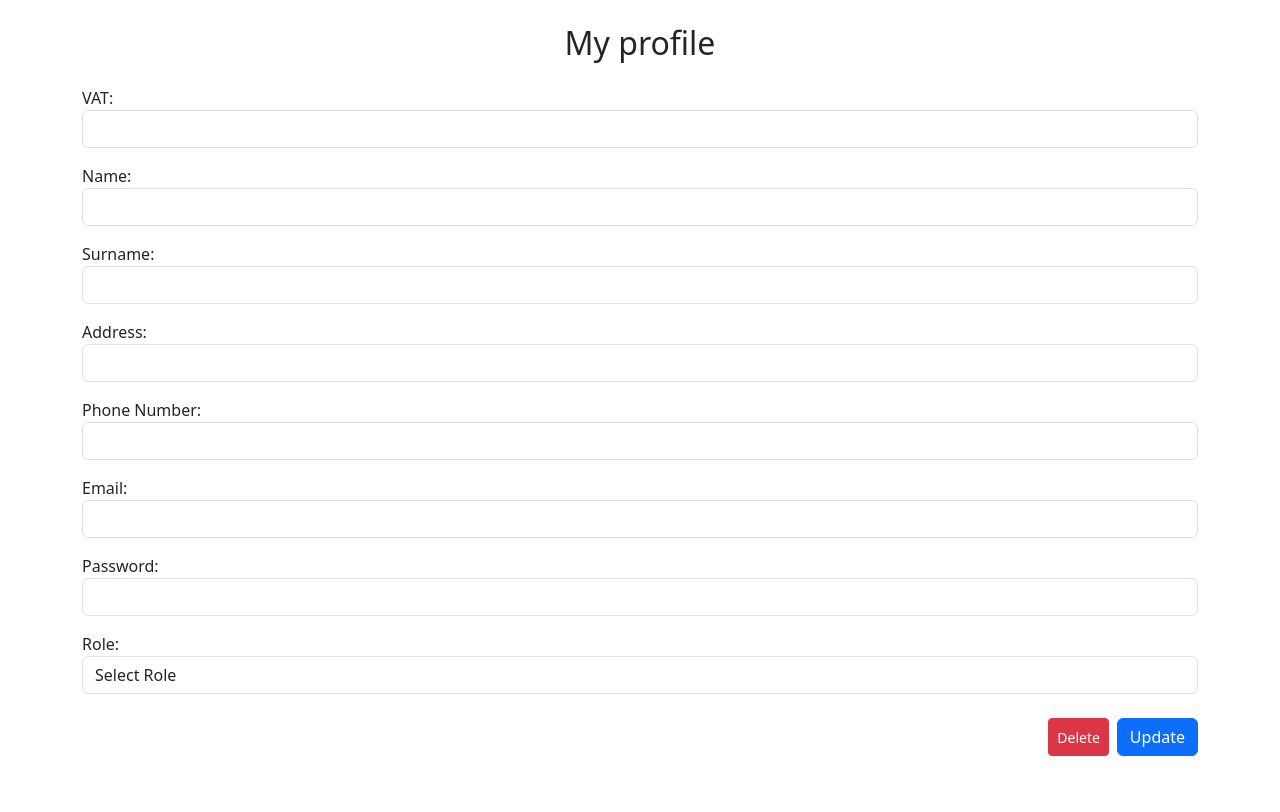
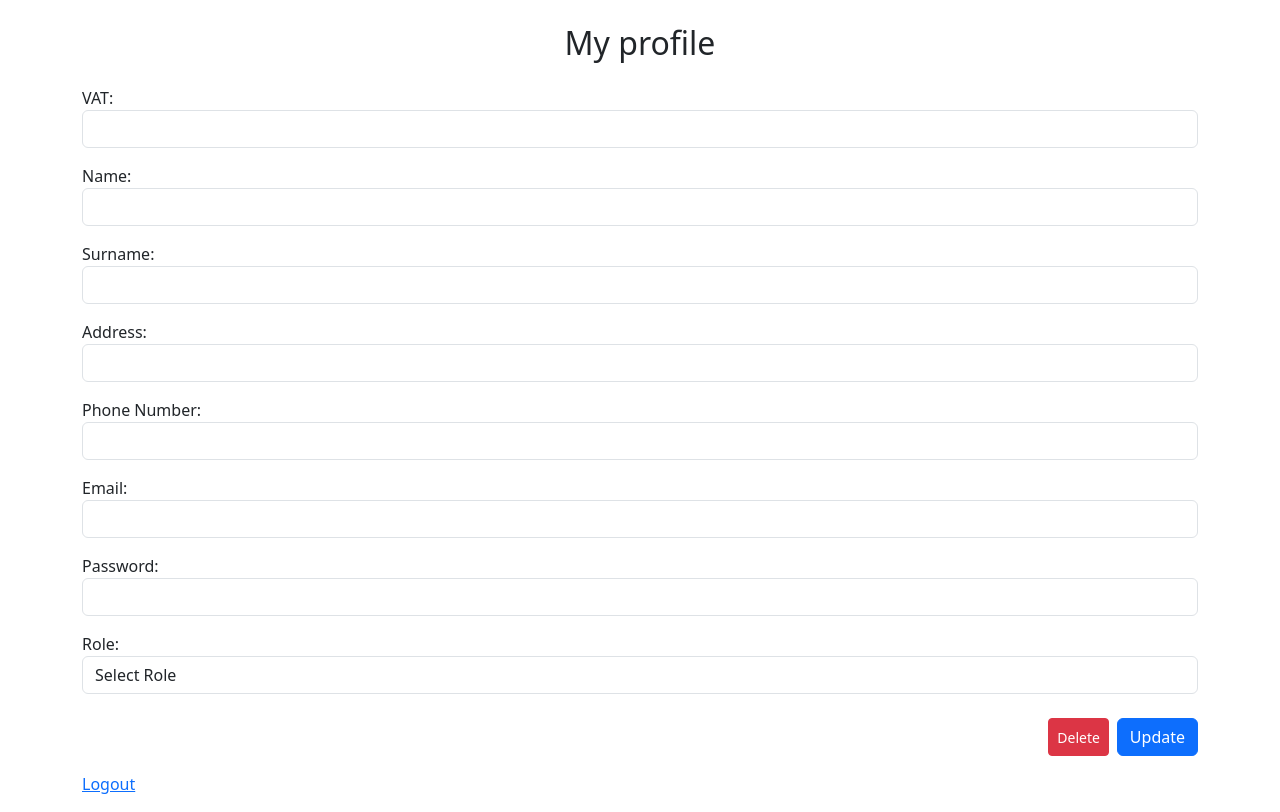
Before and after one commit to stavroulaBakogianni/technico-app, an Angular app: page /home in a window 1280 px wide. Built offline with nearby package versions, Linux system fonts and the light colour scheme.

Commit message:
Add logout link

```diff
--- a/src/app/home/home.component.html
+++ b/src/app/home/home.component.html
@@ -88,4 +88,7 @@
     <p class="mt-3" *ngIf="currentUser?.role==='STAFF_MEMBER'">
     To see the user table, click the link below: <a routerLink="/users">View All Users</a>
     </p>
+    <p class="mt-3">
+     <a routerLink="/">Logout</a>
+    </p>
   </div>
```
